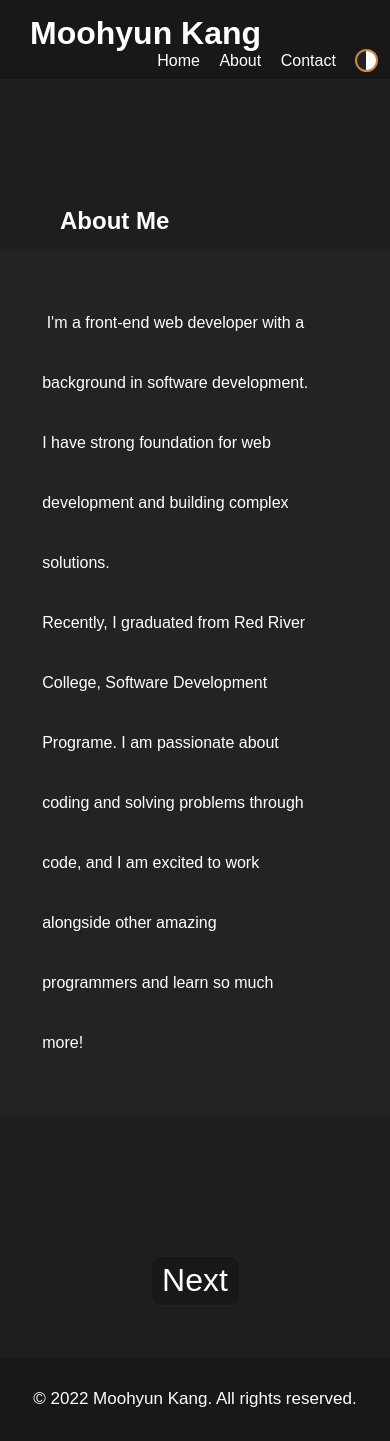
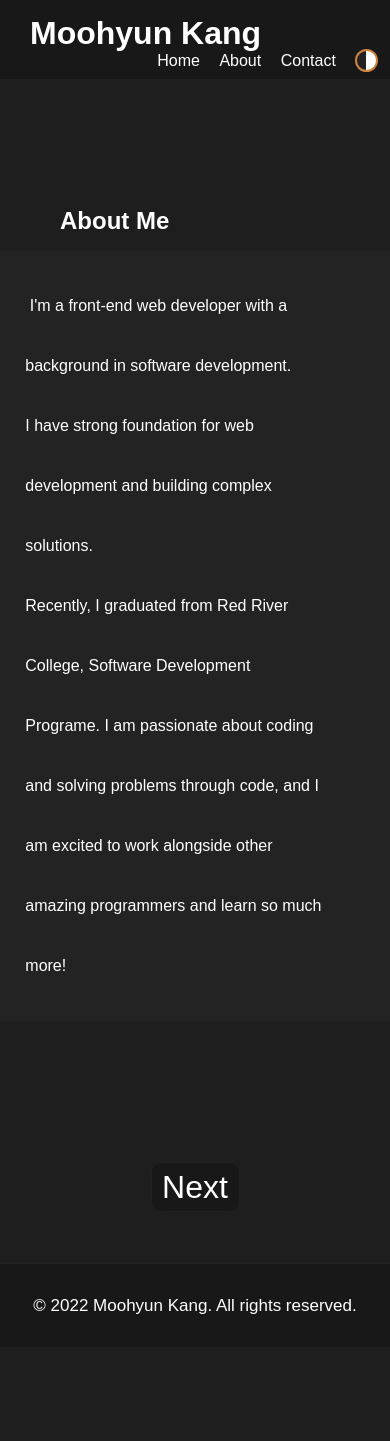
Before and after one commit to grandorca/my-portfolio, a React (Create React App) app: page /about in a window 390 px wide. After the commit the page ends 1347 px from the top, so only its background shows below. Built offline with nearby package versions, Linux system fonts and the light colour scheme.

Commit message:
drop down mobile position

```diff
--- a/src/components/Contact.jsx
+++ b/src/components/Contact.jsx
@@ -1,6 +1,7 @@
 import { useEffect, useState } from "react";
 
 const Contact = (props) => {
+
   //change-theme-icon
   const [icon, setIcon] = useState("");
   useEffect(() => {
--- a/src/components/Header.jsx
+++ b/src/components/Header.jsx
@@ -20,7 +20,12 @@ const Header = (props) => {
   useEffect(() => {
     function handleResize() {
       let rect = switchRef.current.getBoundingClientRect();
-      dropdownRef.current.style.setProperty("left", rect.left - 26 + "px");
+      if (window.innerWidth < 640) {
+        dropdownRef.current.style.setProperty("left", "");
+        dropdownRef.current.style.setProperty("right", "4px");
+      } else {
+        dropdownRef.current.style.setProperty("left", rect.left - 26 + "px");
+      }
     }
     handleResize();
     window.addEventListener("resize", handleResize);
--- a/src/components/Home.jsx
+++ b/src/components/Home.jsx
@@ -4,6 +4,7 @@ import buildingImg from "./visuals/building.jpg";
 import wave from "./visuals/beach-wave.mp4";
 
 const Home = (props) => {
+
   //observer
   const imgRef = useRef();
   const vidRef = useRef();
--- a/src/styles/index.css
+++ b/src/styles/index.css
@@ -28,6 +28,7 @@
 body {
   background-color: var(--theme-background);
   -webkit-font-smoothing: antialiased;
+  -moz-osx-font-smoothing: grayscale;
 }
 
 body::-webkit-scrollbar {
@@ -42,11 +43,6 @@ body::-webkit-scrollbar-thumb {
   background: var(--theme-scrollbar);
   border-radius: var(--theme-border-radius);
   border: 0.1px solid var(--theme-color);
-}
-
-a {
-  color: currentColor;
-  text-decoration: none;
 }
 
 /*<Loading>*/
@@ -216,6 +212,10 @@ header {
           justify-content: flex-end;
   -ms-flex-wrap: wrap;
       flex-wrap: wrap;
+}
+
+.navbar-list a {
+  text-decoration: none;
 }
 
 .navbar-item {
@@ -550,7 +550,7 @@ video {
 
 #about .back-div {
   text-align: left;
-  padding: 5vh;
+  padding: 3vh;
   background-color: var(--theme-back-div);
   border-top: 1px solid var(--theme-border-color);
   border-bottom: 1px solid var(--theme-border-color);
--- a/src/styles/index.scss
+++ b/src/styles/index.scss
@@ -26,6 +26,7 @@
 body {
   background-color: var(--theme-background);
   -webkit-font-smoothing: antialiased;
+  -moz-osx-font-smoothing: grayscale;
   &::-webkit-scrollbar {
     width: 0.6rem;
   }
@@ -37,11 +38,6 @@ body {
     border-radius: var(--theme-border-radius);
     border: 0.1px solid var(--theme-color);
   }
-}
-
-a {
-  color: currentColor;
-  text-decoration: none;
 }
 /*<Loading>*/
 .loading-page {
@@ -133,6 +129,9 @@ header {
   display: flex;
   justify-content: flex-end;
   flex-wrap: wrap;
+  & a {
+    text-decoration: none;
+  }
 }
 .navbar-item {
   user-select: none;
@@ -398,7 +397,7 @@ video {
   }
   & .back-div {
     text-align: left;
-    padding: 5vh;
+    padding: 3vh;
     background-color: var(--theme-back-div);
     border-top: 1px solid var(--theme-border-color);
     border-bottom: 1px solid var(--theme-border-color);
```
Also changed, not shown: 1 other file (tests, documents, lock files or other folders).
